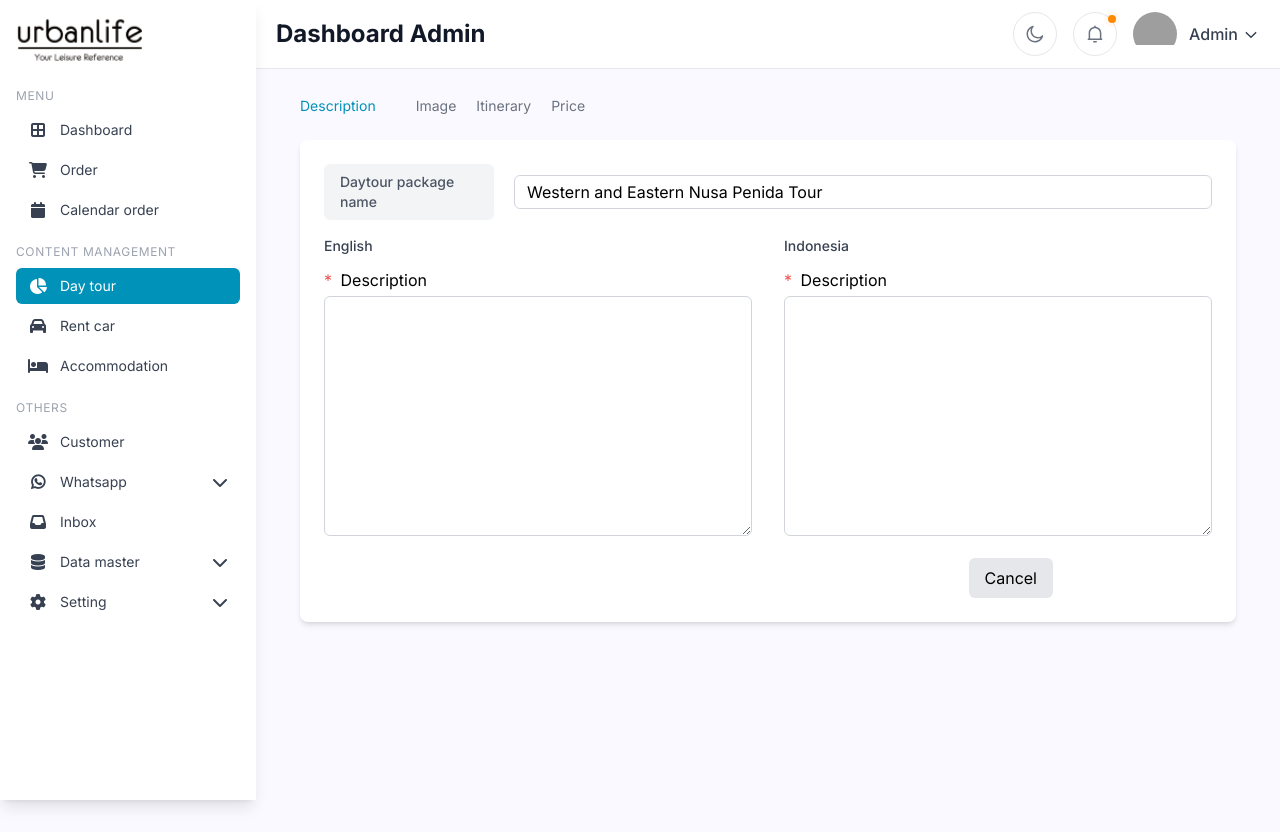
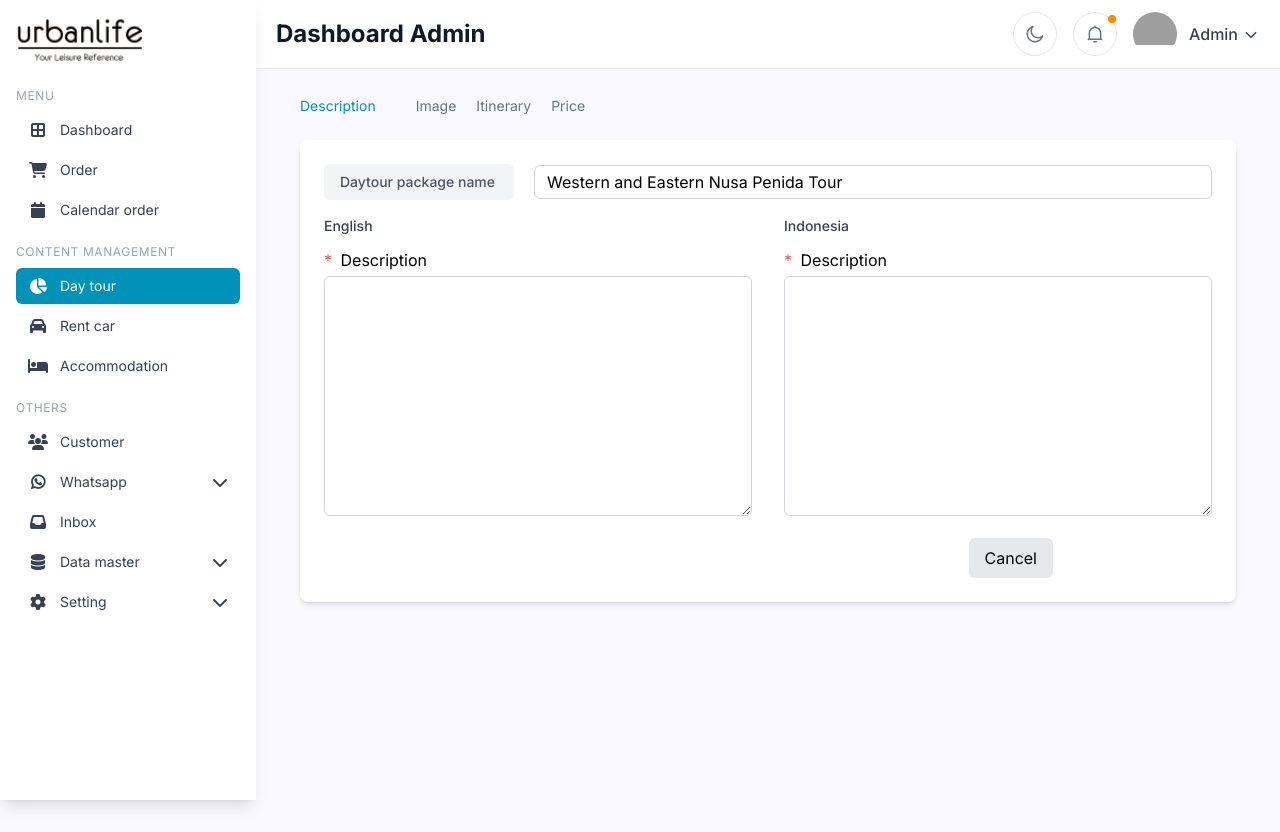
Before and after one commit to myreds12/urbanlife-frontend, a React (Vite) app in the folder urbanlife-frontend/: page /admin/day-tour in a window 1280 px wide. Built offline with nearby package versions, Linux system fonts and the light colour scheme; grey boxes are pictures that could not be loaded; a web font is replaced by a local one.

Commit message:
style(AdminDashboard): adjust label width in DescriptionSection

```diff
--- a/urbanlife-frontend/src/components/AdminDashboard/DayTour/DescriptionSection.jsx
+++ b/urbanlife-frontend/src/components/AdminDashboard/DayTour/DescriptionSection.jsx
@@ -12,7 +12,7 @@ const DescriptionSection = ({
       <div className="bg-white p-6 rounded-lg shadow-md shadow-black/20">
         <form onSubmit={handleSubmit} className="space-y-4">
           <div className="flex items-center">
-            <label className="block text-sm font-medium text-gray-600 mr-5 bg-gray-100 px-4 py-2 rounded-md" style={{ minWidth: "170px" }}>
+            <label className="block text-sm font-medium text-gray-600 mr-5 bg-gray-100 px-4 py-2 rounded-md" style={{ minWidth: "190px" }}>
               Daytour package name
             </label>
             <input
```
